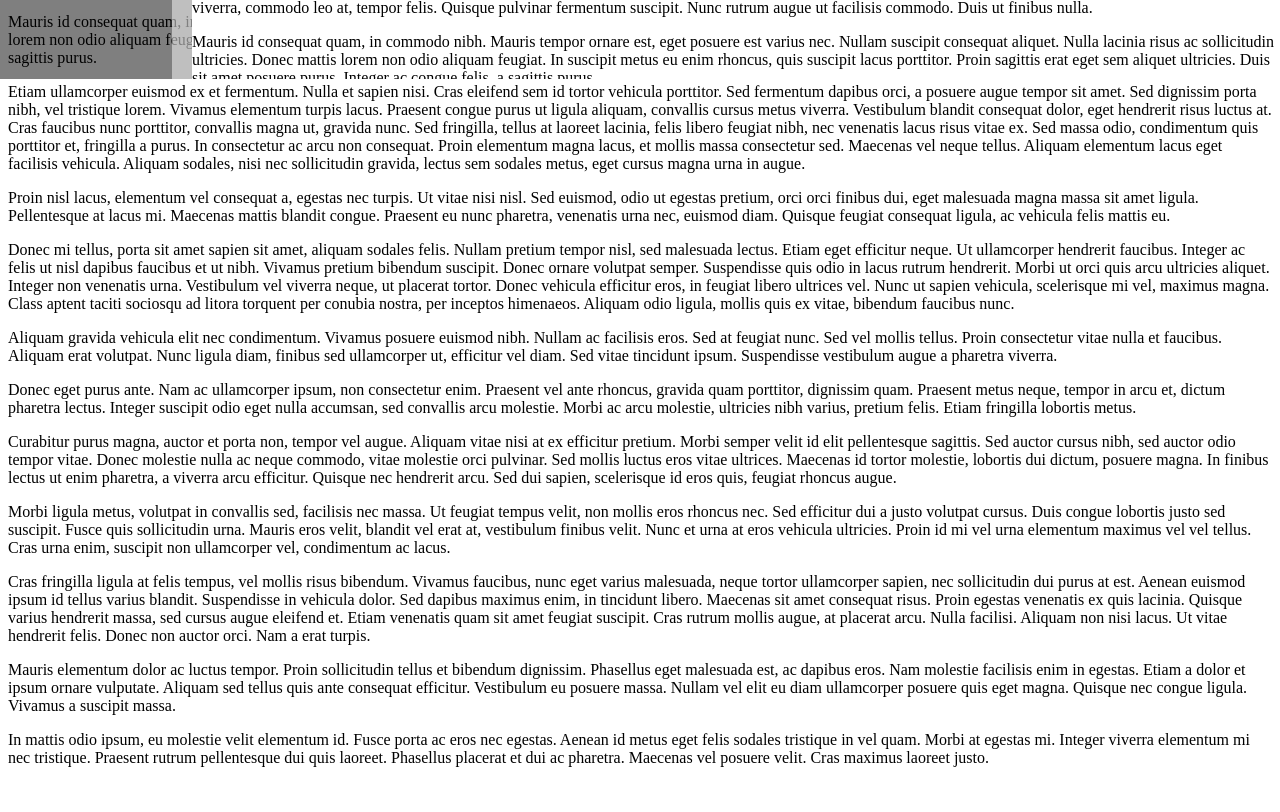
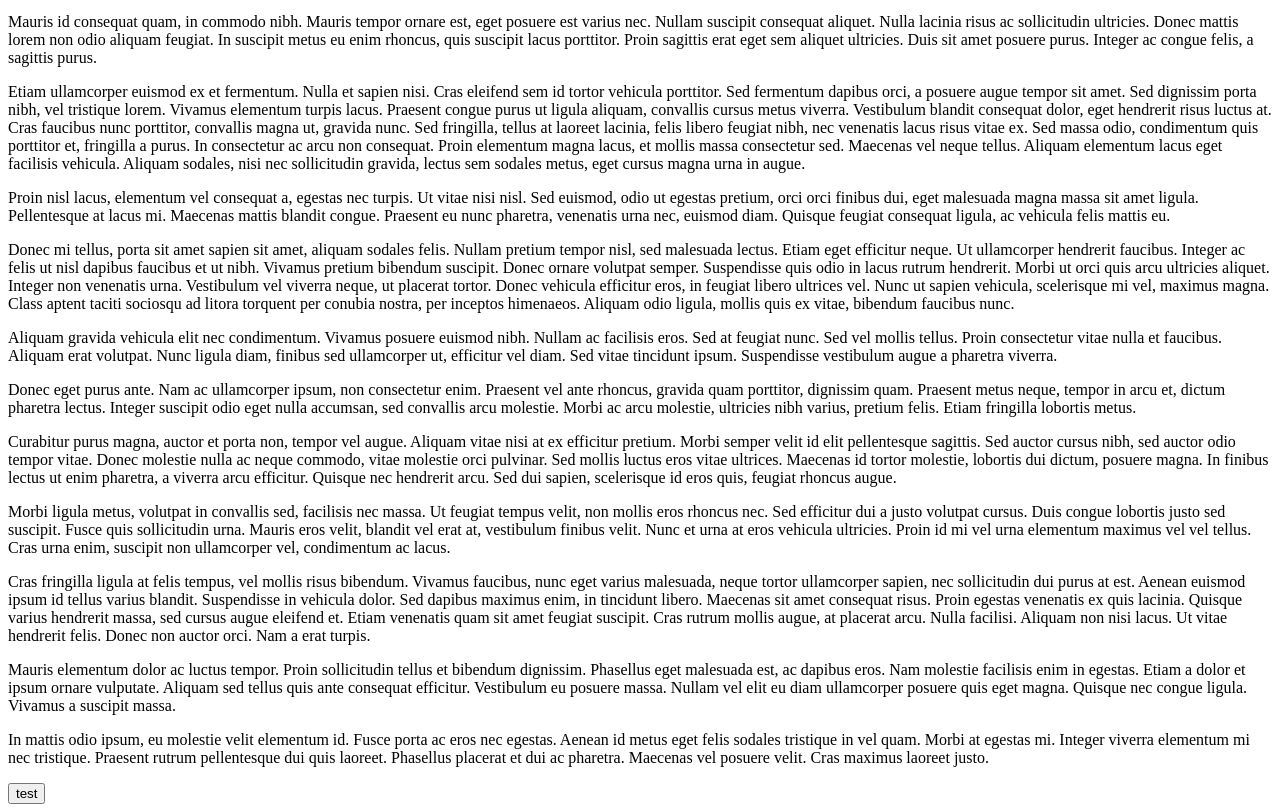
Before and after one commit to neimarkbraga/nei-panel, a plain HTML site: page demo.html in a window 1280 px wide. Shown: the part 721-1533 px from the top of the page. Before the commit the page ends 1504 px from the top, so only its background shows below. Drawn offline with Linux system fonts and the light colour scheme.

```diff
--- a/demo.html
+++ b/demo.html
@@ -132,13 +132,24 @@
                 In mattis odio ipsum, eu molestie velit elementum id. Fusce porta ac eros nec egestas. Aenean id metus eget felis sodales tristique in vel quam. Morbi at egestas mi. Integer viverra elementum mi nec tristique. Praesent rutrum pellentesque dui quis laoreet. Phasellus placerat et dui ac pharetra. Maecenas vel posuere velit. Cras maximus laoreet justo.
             </p>
         </div>
-
+        <button onclick="test();">test</button>
         <script>
             $('#SidePanel').neipanel({
                 panelSize: '85vw',
                 position: 'right'
             });
-            $('#SidePanel').neipanel('show');
+            $('#SidePanel').on('neipanel.show', function (e) {
+                console.log(e);
+                //e.preventDefault();
+            });
+            $('#SidePanel').on('neipanel.hide', function (e) {
+                console.log(e);
+                //e.preventDefault();
+            });
+
+            function test() {
+                $('#SidePanel').neipanel('show');
+            }
         </script>
     </body>
 </html>
```
Also changed, not shown: dist/nei-panel.js, dist/nei-panel.min.js.
